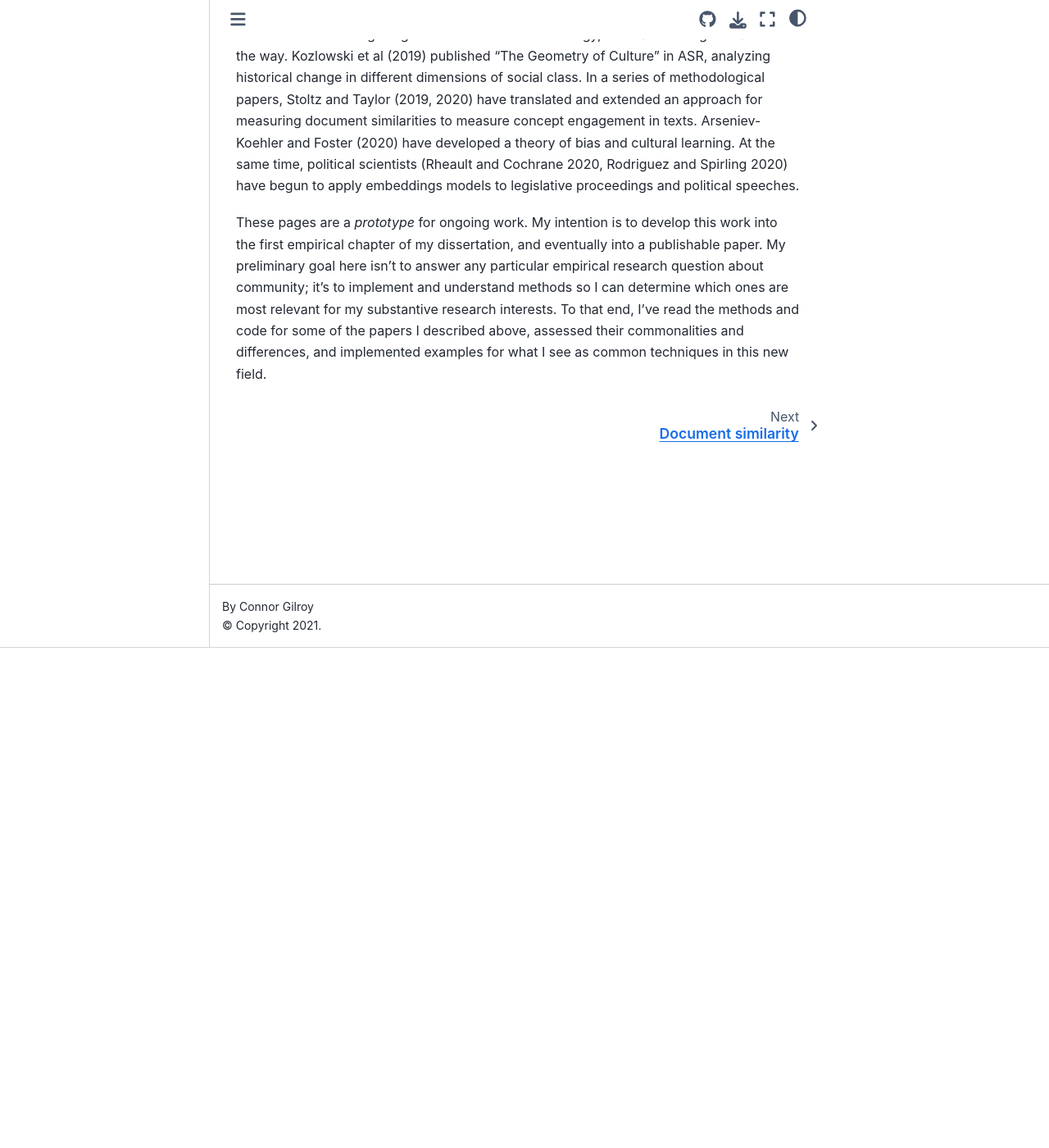
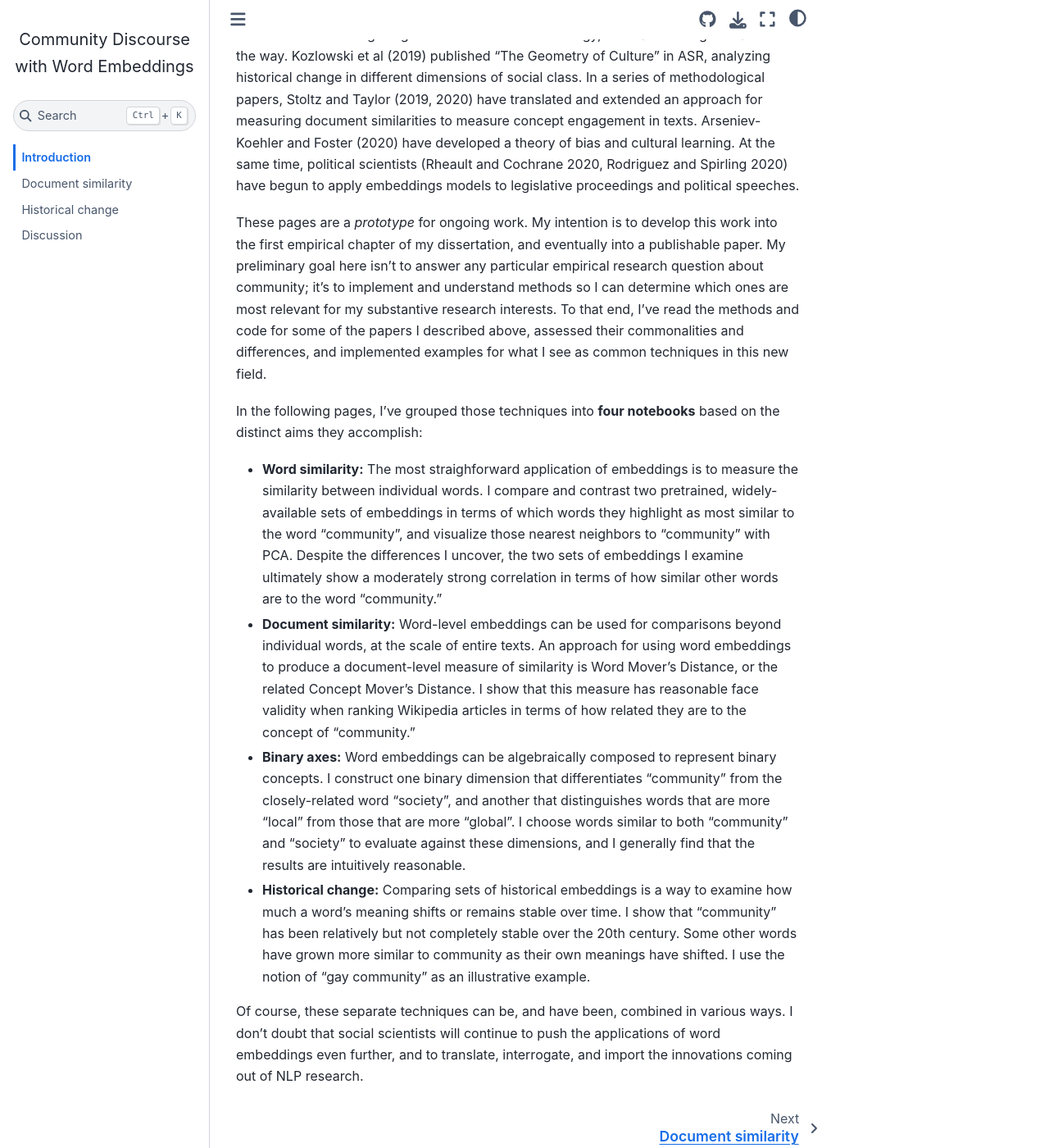
Before and after one commit to ccgilroy/community-discourse, a Jupyter Book: the page built from introduction.md, in a window 1280 px wide and 1400 px high, scrolled down 610 px. Shown: the whole window at 82% size. Built offline with Jupyter Book 1.0.4 settings and Sphinx 7.4.7 and the Sphinx Book theme 1.1.4, drawn with Linux system fonts in a browser that asks for light colours; pages that are not in the unit, such as notebooks, are missing from menus.

Commit message:
add roadmap to introduction

```diff
--- a/introduction.md
+++ b/introduction.md
@@ -9,3 +9,15 @@
 NLP researchers have used embeddings for linguistic tasks like analogy and similarity for several years, and they've begun to develop more complex approaches like contextual and sentence-level embeddings. Meanwhile, social scientists are still sorting out how ordinary word-level embeddings might be useful to us. In sociology, cultural sociologists have led the way. Kozlowski et al (2019) published "The Geometry of Culture" in ASR, analyzing historical change in different dimensions of social class. In a series of methodological papers, Stoltz and Taylor (2019, 2020) have translated and extended an approach for measuring document similarities to measure concept engagement in texts. Arseniev-Koehler and Foster (2020) have developed a theory of bias and cultural learning. At the same time, political scientists (Rheault and Cochrane 2020, Rodriguez and Spirling 2020) have begun to apply embeddings models to legislative proceedings and political speeches.
 
 These pages are a *prototype* for ongoing work. My intention is to develop this work into the first empirical chapter of my dissertation, and eventually into a publishable paper. My preliminary goal here isn't to answer any particular empirical research question about community; it's to implement and understand methods so I can determine which ones are most relevant for my substantive research interests. To that end, I've read the methods and code for some of the papers I described above, assessed their commonalities and differences, and implemented examples for what I see as common techniques in this new field.
+
+In the following pages, I've grouped those techniques into **four notebooks** based on the distinct aims they accomplish:
+
+- **Word similarity:** The most straighforward application of embeddings is to measure the similarity between individual words. I compare and contrast two pretrained, widely-available sets of embeddings in terms of which words they highlight as most similar to the word "community", and visualize those nearest neighbors to "community" with PCA. Despite the differences I uncover, the two sets of embeddings I examine ultimately show a moderately strong correlation in terms of how similar other words are to the word "community."
+
+- **Document similarity:** Word-level embeddings can be used for comparisons beyond individual words, at the scale of entire texts. An approach for using word embeddings to produce a document-level measure of similarity is Word Mover's Distance, or the related Concept Mover's Distance. I show that this measure has reasonable face validity when ranking Wikipedia articles in terms of how related they are to the concept of "community."
+
+- **Binary axes:** Word embeddings can be algebraically composed to represent binary concepts. I construct one binary dimension that differentiates "community" from the closely-related word "society", and another that distinguishes words that are more "local" from those that are more "global". I choose words similar to both "community" and "society" to evaluate against these dimensions, and I generally find that the results are intuitively reasonable.
+
+- **Historical change:** Comparing sets of historical embeddings is a way to examine how much a word's meaning shifts or remains stable over time. I show that "community" has been relatively but not completely stable over the 20th century. Some other words have grown more similar to community as their own meanings have shifted. I use the notion of "gay community" as an illustrative example.
+
+Of course, these separate techniques can be, and have been, combined in various ways. I don't doubt that social scientists will continue to push the applications of word embeddings even further, and to translate, interrogate, and import the innovations coming out of NLP research.
```
